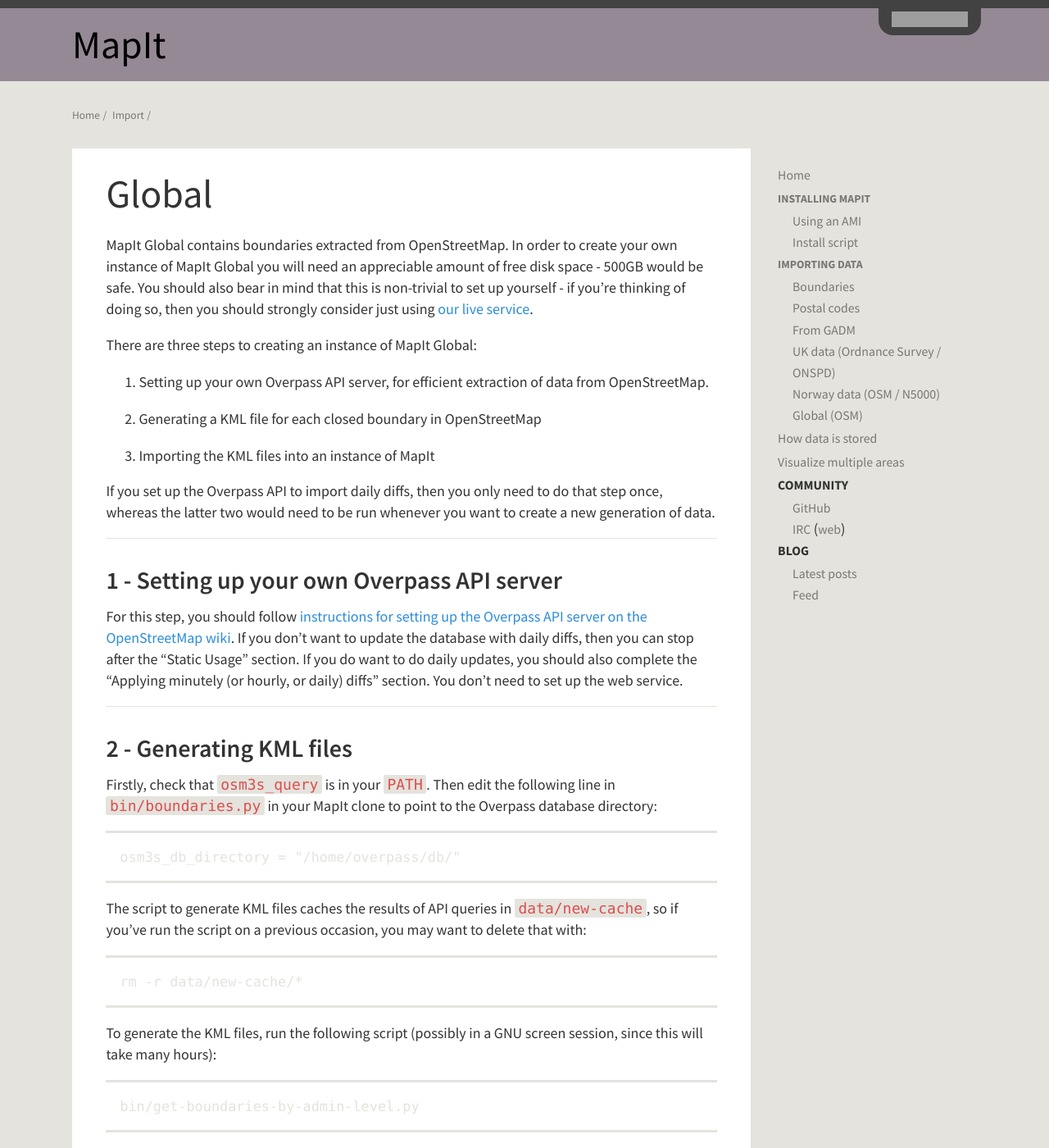
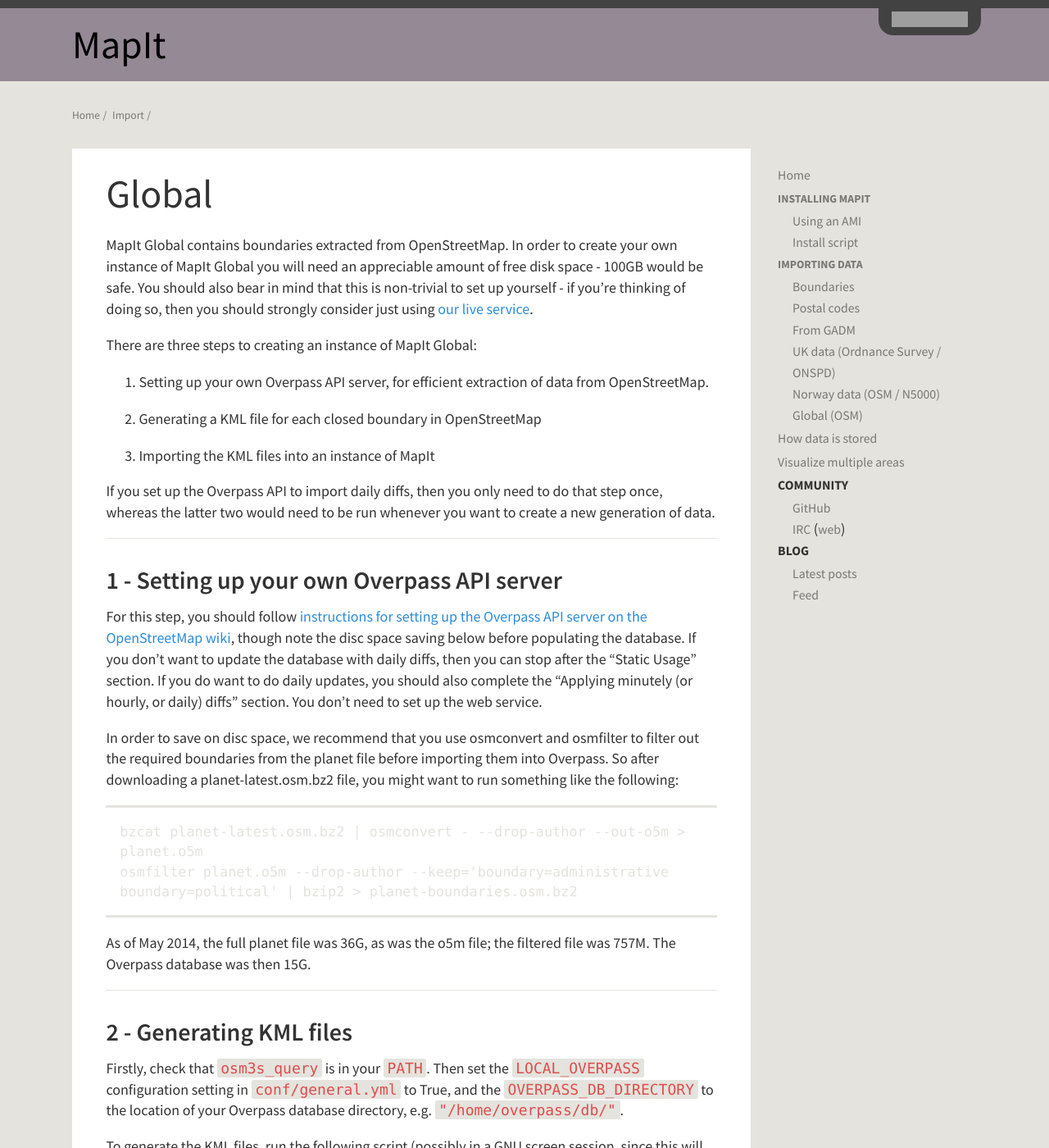
Before and after one commit to mysociety/mapit, a Jekyll site: the page built from import/global.md, in a window 1280 px wide and 1400 px high. Shown: the whole window at 82% size. Built offline with Jekyll 4.4.1, drawn with Linux system fonts in a browser that asks for light colours; some of the changed text lies outside the part shown; grey boxes are pictures that could not be loaded.

Commit message:
Add more documentation on updating MapIt global.
Include use of osmconvert/osmfilter to save disc space, current disc
usage, and use of new configuration options.

```diff
--- a/import/global.md
+++ b/import/global.md
@@ -8,7 +8,7 @@
 
 MapIt Global contains boundaries extracted from OpenStreetMap.  In
 order to create your own instance of MapIt Global you will need an
-appreciable amount of free disk space - 500GB would be safe.  You
+appreciable amount of free disk space - 100GB would be safe.  You
 should also bear in mind that this is non-trivial to set up yourself -
 if you're thinking of doing so, then you should strongly consider just
 using [our live service](http://global.mapit.mysociety.org/).
@@ -29,36 +29,43 @@
 1 - Setting up your own Overpass API server
 -------------------------------------------
 
-For this step, you should follow [instructions for setting up the
-Overpass API server on the OpenStreetMap
-wiki](wiki.openstreetmap.org/wiki/Overpass_API/install).  If you don't
-want to update the database with daily diffs, then you can stop after
-the "Static Usage" section.  If you do want to do daily updates, you
-should also complete the "Applying minutely (or hourly, or daily)
-diffs" section.  You don't need to set up the web service.
+For this step, you should follow [instructions for setting up the Overpass API
+server on the OpenStreetMap
+wiki](http://wiki.openstreetmap.org/wiki/Overpass_API/install), though note the
+disc space saving below before populating the database. If you don't want to
+update the database with daily diffs, then you can stop after the "Static
+Usage" section. If you do want to do daily updates, you should also complete
+the "Applying minutely (or hourly, or daily) diffs" section. You don't need to
+set up the web service.
+
+In order to save on disc space, we recommend that you use osmconvert and
+osmfilter to filter out the required boundaries from the planet file before
+importing them into Overpass. So after downloading a planet-latest.osm.bz2
+file, you might want to run something like the following:
+
+    bzcat planet-latest.osm.bz2 | osmconvert - --drop-author --out-o5m > planet.o5m
+    osmfilter planet.o5m --drop-author --keep='boundary=administrative boundary=political' | bzip2 > planet-boundaries.osm.bz2
+
+As of May 2014, the full planet file was 36G, as was the o5m file; the filtered
+file was 757M. The Overpass database was then 15G.
 
 2 - Generating KML files
 ------------------------
 
-Firstly, check that `osm3s_query` is in your `PATH`.  Then edit the
-following line in `bin/boundaries.py` in your MapIt clone to point to
-the Overpass database directory:
-
-    osm3s_db_directory = "/home/overpass/db/"
-
-The script to generate KML files caches the results of API queries in
-`data/new-cache`, so if you've run the script on a previous occasion,
-you may want to delete that with:
-
-    rm -r data/new-cache/*
+Firstly, check that `osm3s_query` is in your `PATH`. Then set the
+`LOCAL_OVERPASS` configuration setting in `conf/general.yml` to True,
+and the `OVERPASS_DB_DIRECTORY` to the location of your Overpass
+database directory, e.g. `"/home/overpass/db/"`.
 
 To generate the KML files, run the following script (possibly in a GNU
 screen session, since this will take many hours):
 
     bin/get-boundaries-by-admin-level.py
 
-That command will generate KML files in the
-`data/cache-with-political/` subdirectory of your MapIt clone.
+You might need to run it with nice and ionice to be nice to others on your
+server. The command will generate KML files in the
+`data/cache-with-political/` subdirectory of your MapIt clone. In May 2014, the
+KML output was 4.5G.
 
 3 - Import the KML files into MapIt
 ----------------------------------
```
